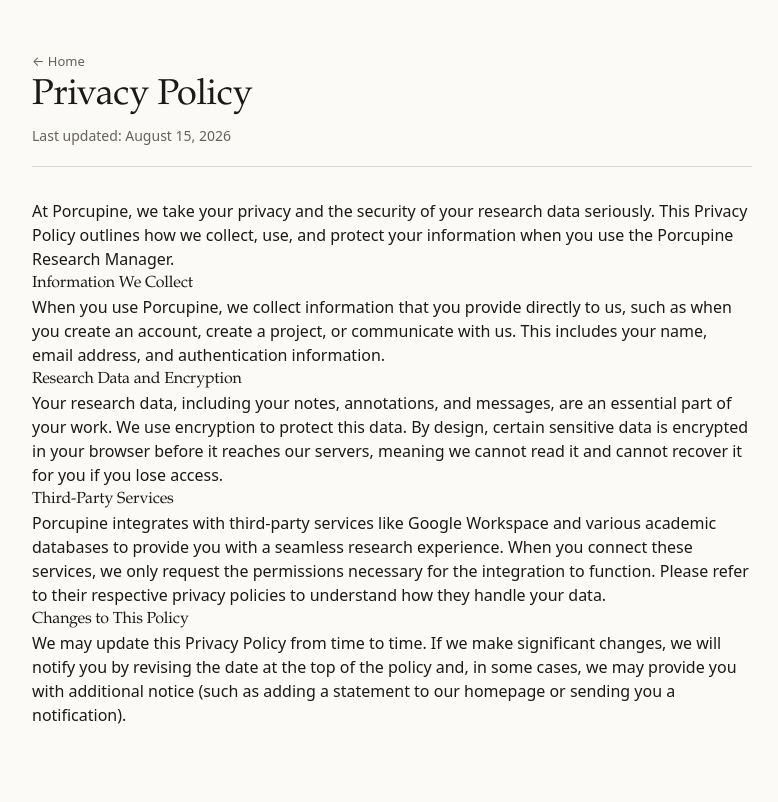
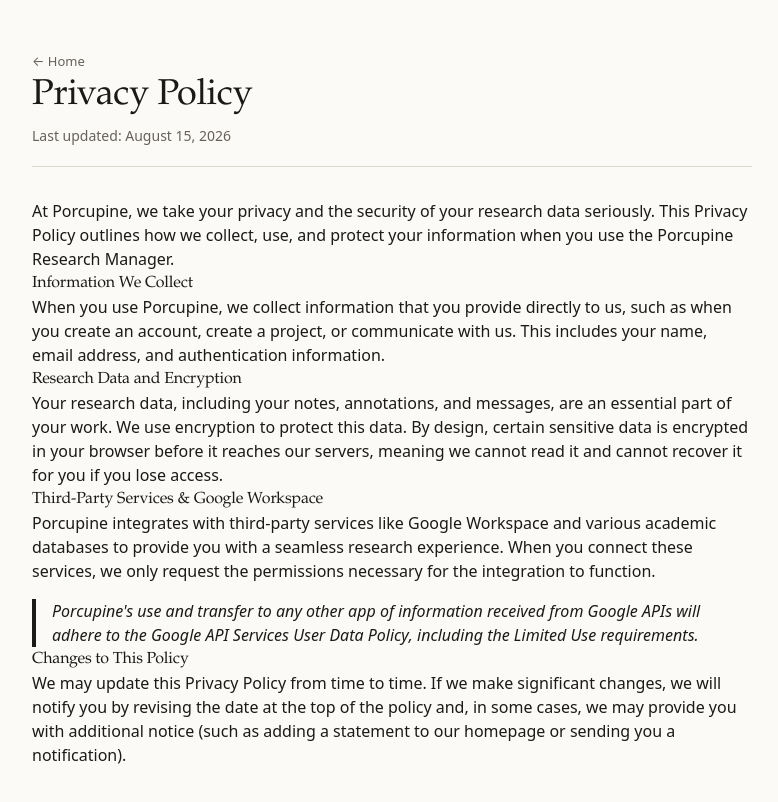
Before and after one commit to heisenberg-611/porcupine-the-smart-research-manager, a Next.js app in the folder apps/web/: page /privacy in a window 1280 px wide. Shown: the top 802 px of the page, without its empty margins (248-1026 px from the left). Built offline with nearby package versions, Linux system fonts and the light colour scheme; no server answers.

Commit message:
chore: add Google API Limited Use disclosure to privacy policy

```diff
--- a/apps/web/src/app/privacy/page.tsx
+++ b/apps/web/src/app/privacy/page.tsx
@@ -31,9 +31,12 @@
           Your research data, including your notes, annotations, and messages, are an essential part of your work. We use encryption to protect this data. By design, certain sensitive data is encrypted in your browser before it reaches our servers, meaning we cannot read it and cannot recover it for you if you lose access.
         </p>
 
-        <h2>Third-Party Services</h2>
+        <h2>Third-Party Services & Google Workspace</h2>
         <p>
-          Porcupine integrates with third-party services like Google Workspace and various academic databases to provide you with a seamless research experience. When you connect these services, we only request the permissions necessary for the integration to function. Please refer to their respective privacy policies to understand how they handle your data.
+          Porcupine integrates with third-party services like Google Workspace and various academic databases to provide you with a seamless research experience. When you connect these services, we only request the permissions necessary for the integration to function.
+        </p>
+        <p className="mt-4 border-l-4 border-primary pl-4 italic">
+          Porcupine's use and transfer to any other app of information received from Google APIs will adhere to the <a href="https://developers.google.com/terms/api-services-user-data-policy" target="_blank" rel="noopener noreferrer" className="text-primary hover:underline font-medium">Google API Services User Data Policy</a>, including the Limited Use requirements.
         </p>
 
         <h2>Changes to This Policy</h2>
```
